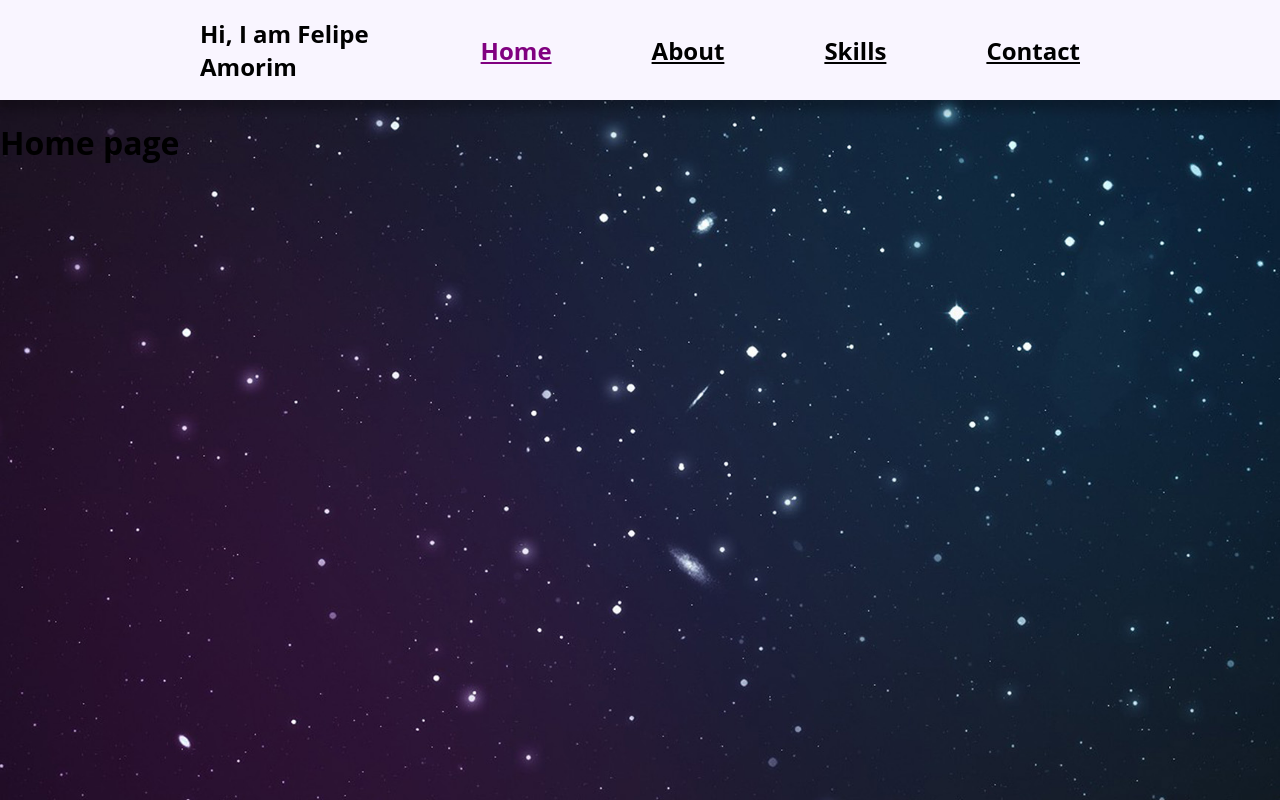
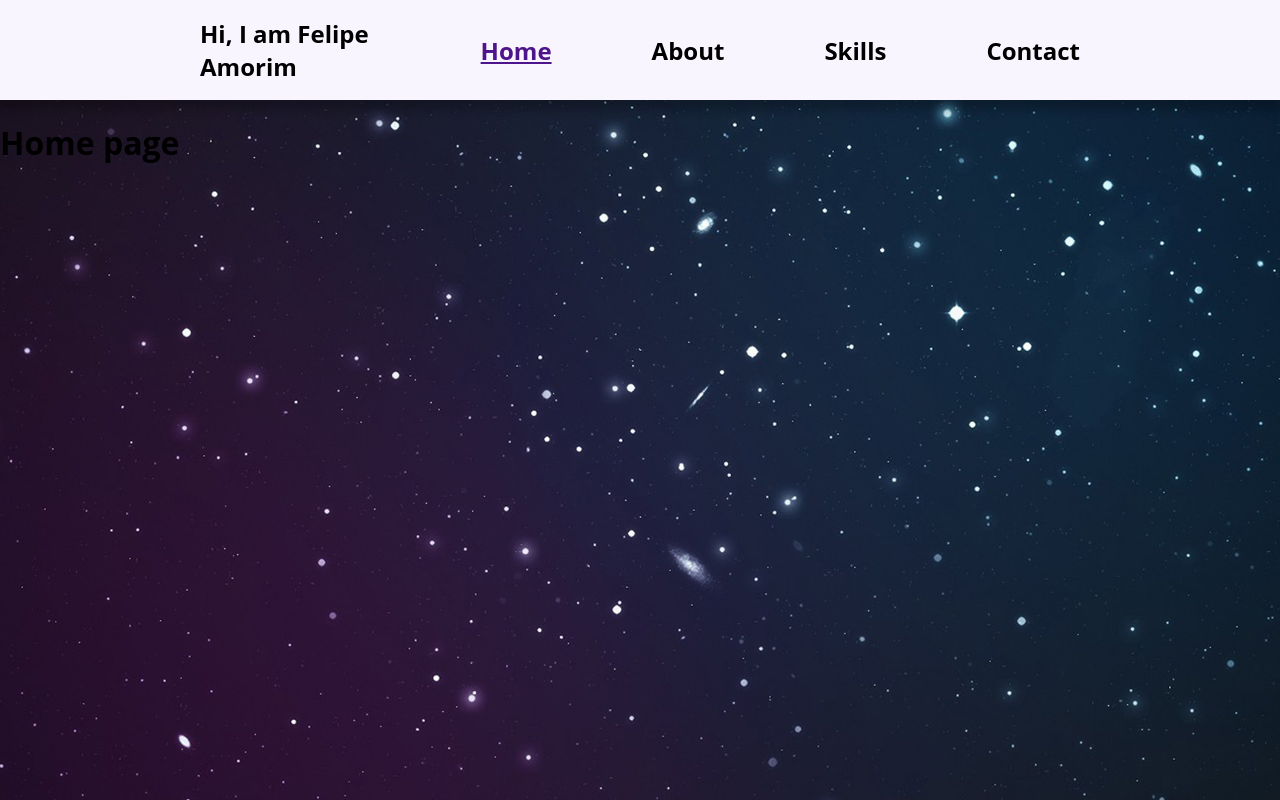
Before and after one commit to LipeAKugel/Portfolio, a Next.js app: page / in a window 1280 px wide. Built offline with nearby package versions, Linux system fonts and the light colour scheme.

Commit message:
:racehorse: improving navbar link style

```diff
--- a/src/components/navbar.js
+++ b/src/components/navbar.js
@@ -25,7 +25,11 @@ export default function Navbar() {
         {navLinks.map((link) => {
           const isActive = pathname === link.href;
           return (
-            <Link href={link.href} key={link.name} style={{ color: isActive ? 'purple' : 'black'}}>
+            <Link
+              href={link.href}
+              key={link.name}
+              className={ isActive ? styles.activelink : styles.notactivelink }
+            >
               {link.name}
             </Link>
           )
--- a/src/styles/components/navbar.module.css
+++ b/src/styles/components/navbar.module.css
@@ -20,3 +20,13 @@
 .rightcontainer a {
   margin-left: 100px;
 }
+
+.activelink {
+  color: #4D148C;
+  text-decoration: underline;
+}
+
+.notactivelink {
+  color: black;
+  text-decoration: none;
+}
```
